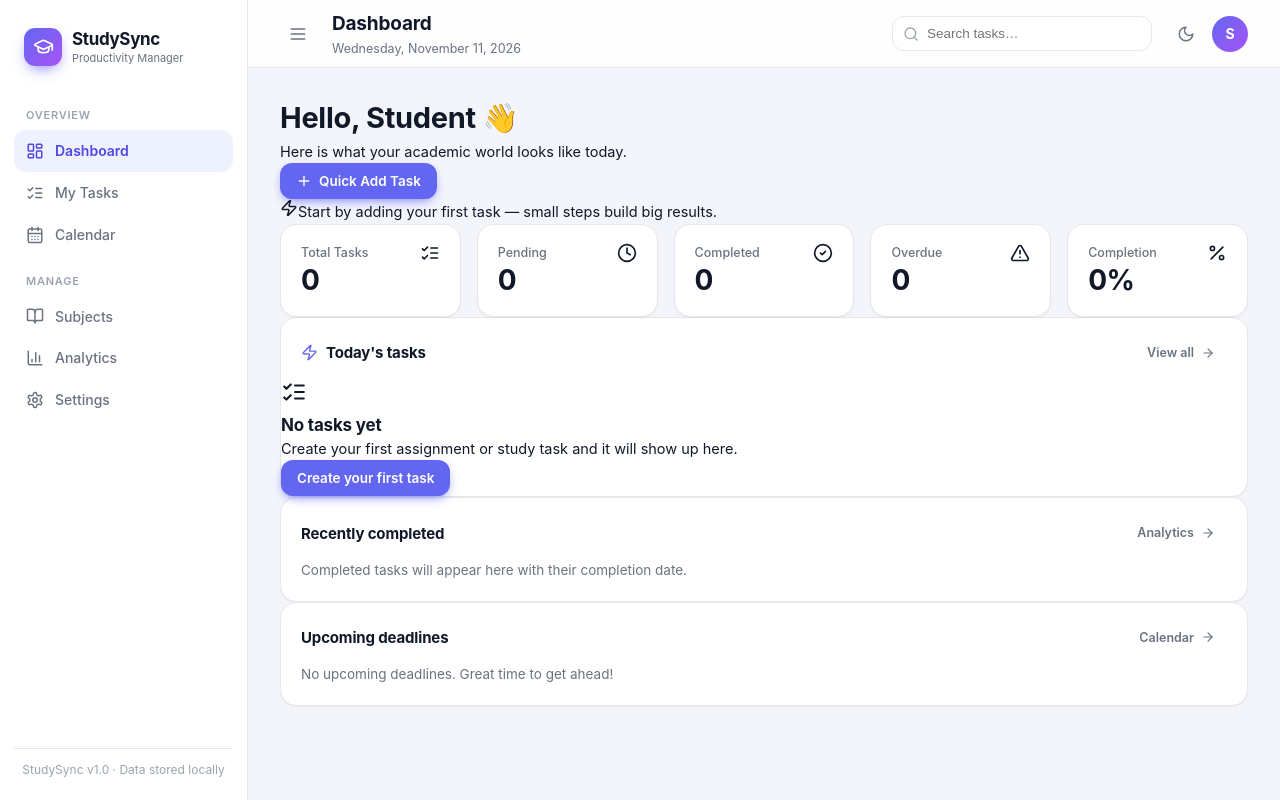
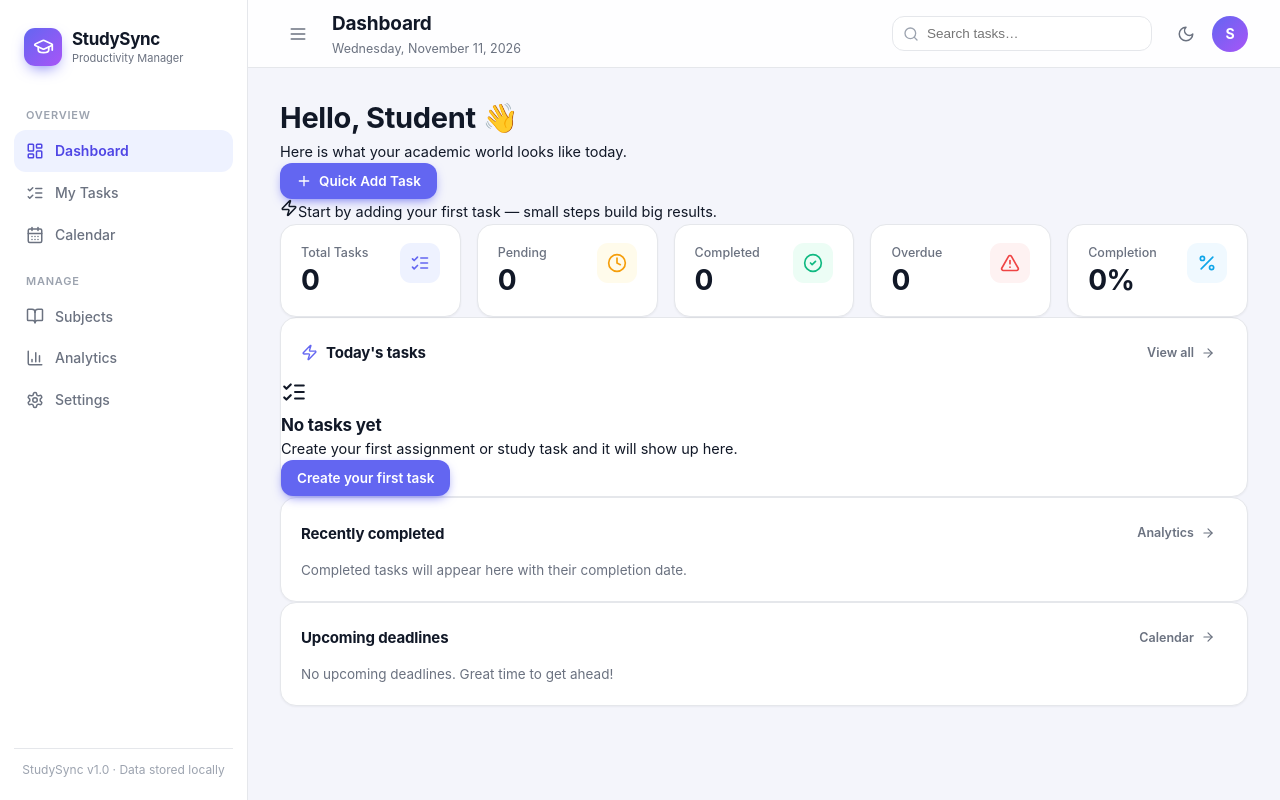
Before and after one commit to ShivanshDahiya5/StudySync-Student-Productivity, a React (Vite) app: page /#/ in a window 1280 px wide. Built offline with nearby package versions, Linux system fonts and the light colour scheme.

Commit message:
Add styles for stat icons and badges in index.css

```diff
--- a/src/index.css
+++ b/src/index.css
@@ -448,3 +448,37 @@ button { font-family: inherit; }
   line-height: 1.2;
   margin-top: 2px;
 }
+
+.stat-icon {
+  width: 40px;
+  height: 40px;
+  border-radius: 11px;
+  display: grid;
+  place-items: center;
+  flex-shrink: 0;
+}
+
+.stat-icon.indigo { background: var(--primary-soft); color: var(--primary); }
+.stat-icon.amber { background: var(--warning-soft); color: var(--warning); }
+.stat-icon.green { background: var(--success-soft); color: var(--success); }
+.stat-icon.red { background: var(--danger-soft); color: var(--danger); }
+.stat-icon.sky { background: var(--info-soft); color: var(--info); }
+
+/* ---------- Badges ---------- */
+.badge {
+  display: inline-flex;
+  align-items: center;
+  gap: 5px;
+  padding: 3px 10px;
+  border-radius: 999px;
+  font-size: 11.5px;
+  font-weight: 600;
+  line-height: 1.6;
+  white-space: nowrap;
+}
+
+.badge-high { background: var(--danger-soft); color: var(--danger); }
+.badge-medium { background: var(--warning-soft); color: #b45309; }
+[data-theme='dark'] .badge-medium { color: var(--warning); }
+.badge-low { background: var(--info-soft); color: #0369a1; }
+[data-theme='dark'] .badge-low { color: var(--info); }
```
